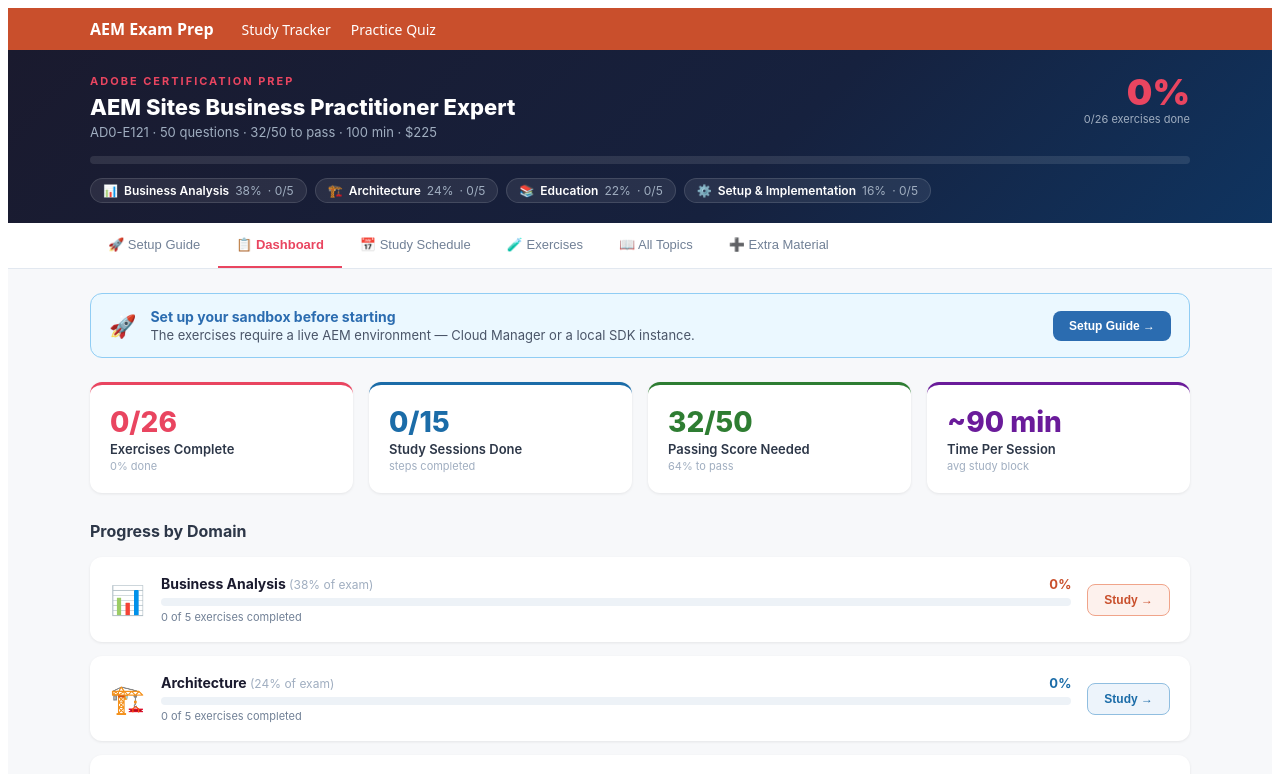
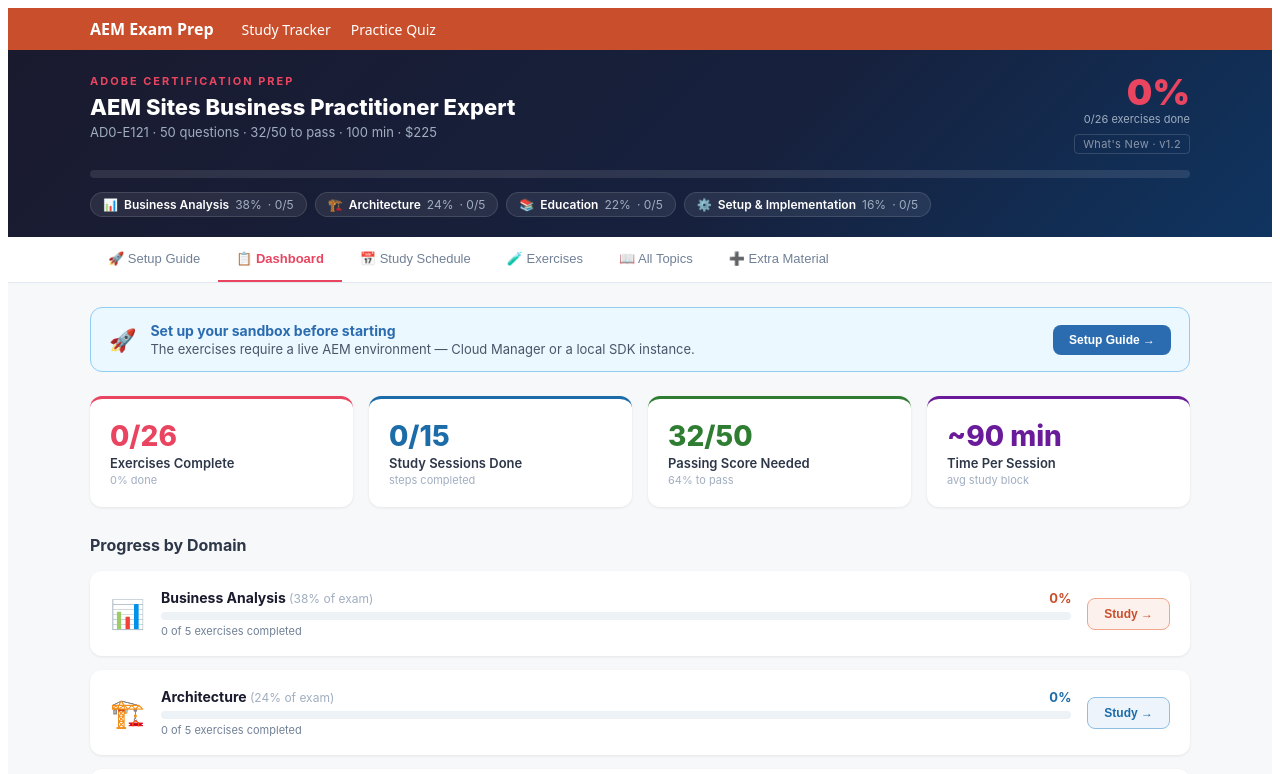
Before and after one commit to TheJonAndrews/aem-exam-prep, a React (Vite) app: page / in a window 1280 px wide. Shown: the top 774 px of the page. Built offline with nearby package versions, Linux system fonts and the light colour scheme.

Commit message:
Add What's New link to app header

```diff
--- a/src/AEMStudyTracker.jsx
+++ b/src/AEMStudyTracker.jsx
@@ -813,6 +813,9 @@
           <div style={{ textAlign: "right" }}>
             <div style={{ fontSize: 36, fontWeight: 900, color: "#E94560", lineHeight: 1 }}>{progress}%</div>
             <div style={{ fontSize: 11, color: "#A0AEC0", marginTop: 2 }}>{completedCount}/{totalExercises} exercises done</div>
+            <a href="/release-notes.html" style={{ display: "inline-block", marginTop: 8, fontSize: 11, color: "rgba(255,255,255,0.5)", textDecoration: "none", border: "1px solid rgba(255,255,255,0.15)", borderRadius: 4, padding: "2px 8px", letterSpacing: 0.3 }}>
+              What's New · v1.2
+            </a>
           </div>
         </div>
 
```
